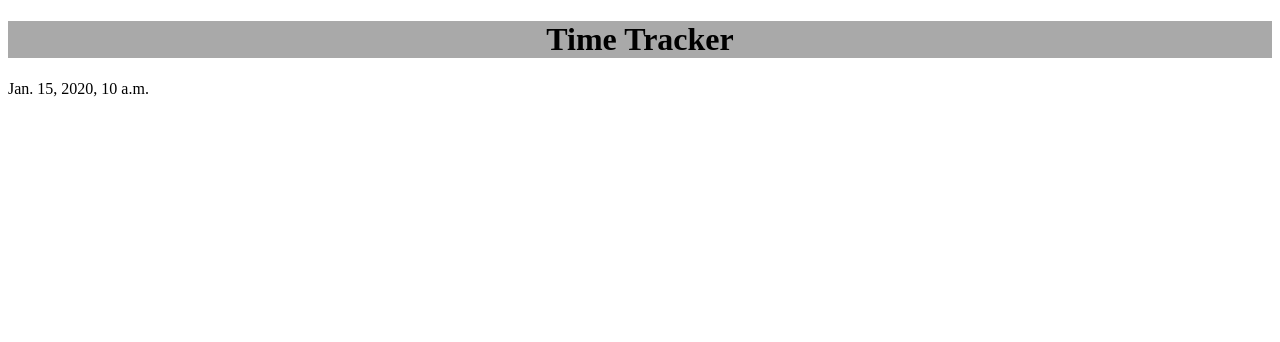
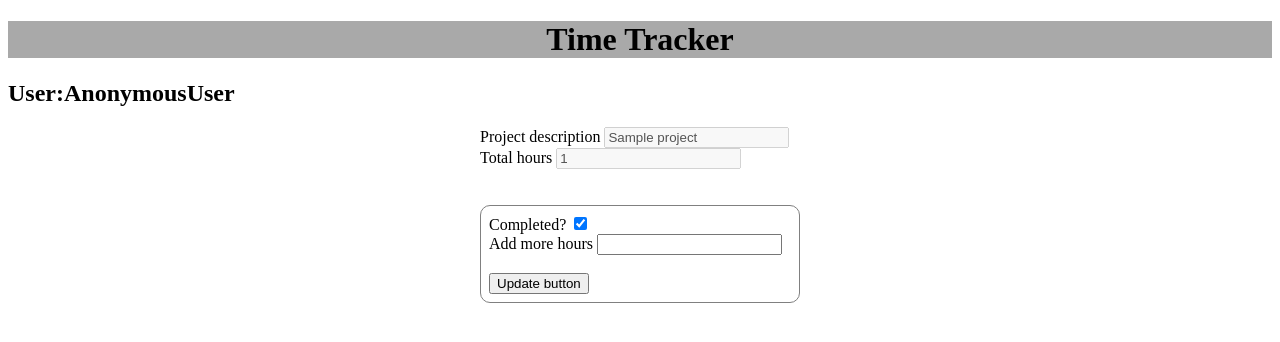
Before and after one commit to wahudong/Django_Time_tracker, a Django app: template time_track/templates/modify_time.html in a window 1280 px wide. Shown: the top 342 px of the page. Run offline with Django 3.2, Linux system fonts and the light colour scheme; the template is opened without the code that fills it: most values are stand-ins (such as "Sample title", 1, 10 or a date in 2020).

Commit message:
display project info on me.html as a test

```diff
--- a/static/css/site_style.css
+++ b/static/css/site_style.css
@@ -14,3 +14,7 @@ table, th, td {
   border: 1px solid gray;
   border-collapse: collapse;
 }
+
+.groupe-space{
+  margin-top: 8px;
+}
--- a/time_track/templates/modify_time.html
+++ b/time_track/templates/modify_time.html
@@ -4,6 +4,40 @@
 
 {% block content %}
 
-{{timePeriod}}
+<h2>User:{{request.user}}</h2>
+
+<!-- {{project}} -->
+
+<div style="width: 25vw; margin-top: 11h;" class="auto-margin">
+  <form method="POST">
+    {% csrf_token %}
+    <label for="projet_name">Project description</label>
+    <input type="text" name="projet_name" value="{{project.projet_name}}" disabled>
+
+    <br>
+    <label for="totalHours" >Total hours</label>
+    <input type="number" name="totalHours" value="{{project.totalHours}}" disabled>
+
+    <br><br><br>
+    <div class="border" style="padding: 8px; border-radius: 10px;">
+      <label for="completed">Completed?</label>
+      {%if project.completed%}
+        <input type="checkbox" name="completed" checked>
+      {%else%}
+        <input type="checkbox" name="completed">
+      {%endif%}
+
+      <br>
+      <label for="addHours">Add more hours</label>
+      <input type="number" step="any" name="addHours">
+
+      <br>
+      <br>
+      <button type="submit">Update button</button>
+      <!-- <input type="submit" value="Update"> -->
+  </div>
+  </form>
+
+</div>
 
 {%endblock%}
--- a/time_track/urls.py
+++ b/time_track/urls.py
@@ -10,5 +10,5 @@ urlpatterns = [
   # path('logout/', views.logoutUser, name="logout"),
   path('logout/', views.logoutPage, name="logout"),
   path('create_project/', views.create_project, name="create_project"),
-  path('modify_time/<project>', views.modify_time, name='modify_time')
+  path('modify_time/<project_id>', views.modify_time, name='modify_time')
 ]
```
Also changed, not shown: time_track/templates/home.html (+7 -7 lines), time_track/views.py (+16 -5 lines).
